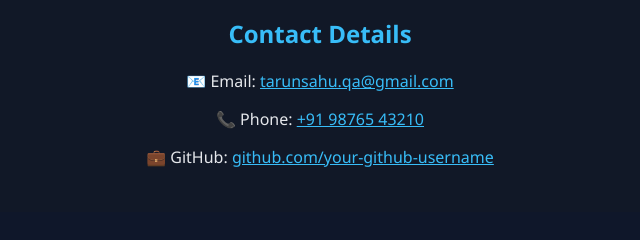
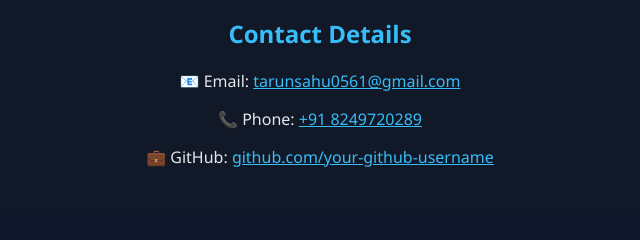
Before and after one commit to TS3423/Portfolio, a plain HTML site: page index.html in a window 1280 px wide. Shown: the part 1569-1809 px from the top of the page, 320-960 px from the left. Drawn offline with Linux system fonts and the light colour scheme.

Commit message:
Fix viewport and CSS paths

```diff
--- a/index.html
+++ b/index.html
@@ -1,8 +1,9 @@
 <!DOCTYPE html>
 <html>
+  <meta name="viewport" content="width=device-width, initial-scale=1.0">
 <head>
   <title>Tarun Sahu | QA Automation Engineer</title>
-<meta name="viewport" content="width=device-width, initial-scale=1.0">
+
 
   <style>
     body {
@@ -164,14 +165,14 @@
   <p>
     📧 Email:
     <a href="mailto:tarunsahu0561@gmail.com" style="color:#38bdf8;">
-      tarunsahu.qa@gmail.com
+      tarunsahu0561@gmail.com
     </a>
   </p>
 
   <p>
     📞 Phone:
     <a href="tel:+918249720289" style="color:#38bdf8;">
-      +91 98765 43210
+      +91 8249720289
     </a>
   </p>
 
```
Also changed, not shown: about.html (+2 -1 lines), contact.html (+2 -1 lines), projects.html (+2 -1 lines).
